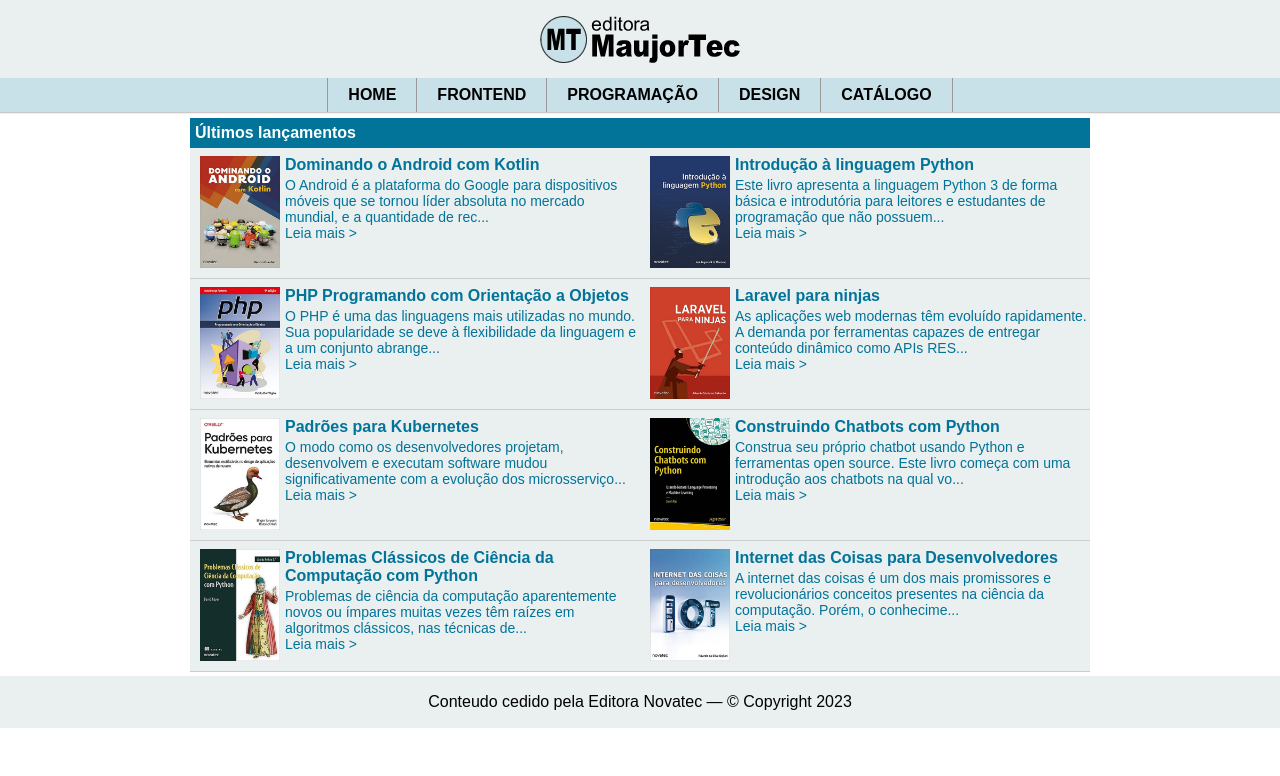
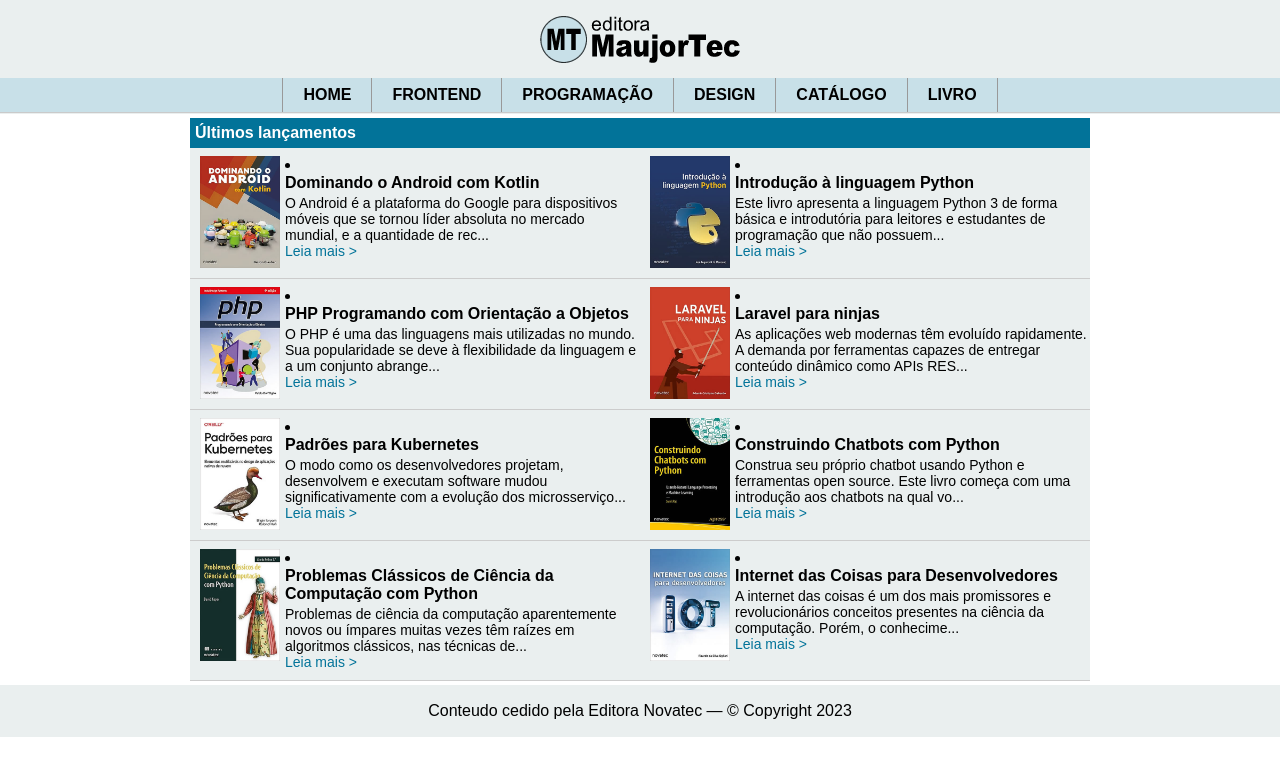
Before and after one commit to robertocsm/editora-maujortec, a React (Create React App) app: page / in a window 1280 px wide. Shown: the top 776 px of the page. Built offline with nearby package versions, Linux system fonts and the light colour scheme.

Commit message:
correção chamada a pagina Livro #1
Signed-off-by: Roberto <robertoc@copel.com>

```diff
--- a/src/App.js
+++ b/src/App.js
@@ -46,7 +46,7 @@ class App extends Component {
               const livro = this.state.livros.find(
                  livro => livro.slug === props.match.params.livroSlug);
                   if (livro) return <Livro livro={livro} />;
-                  else return <not found/>;
+                  else return <NotFound/>;
                  }}
                />
           <Route component={NotFound} />
--- a/src/components/Catalogo.js
+++ b/src/components/Catalogo.js
@@ -37,4 +37,4 @@ const Catalogo = ({ livros}) => {
     );
 };
 
-export default Catalogo
+export default Catalogo;
--- a/src/components/Home.js
+++ b/src/components/Home.js
@@ -1,6 +1,5 @@
 import React from "react";
 import { Link } from "react-router-dom";
-import Livro from "./Livro";
 const Home = ({ livros }) => (
     <main className="principal">
         <h2>Últimos lançamentos</h2>
@@ -17,15 +16,18 @@ const Home = ({ livros }) => (
                  .filter(c => c.slug === livro.slug)
                  .map(livro =>
                     (
-                            <Link to={`/livro/${livro.slug}`} key={livro.id} >
-                            {
-                                <div className="detalhes">
+
+                        <li>
                             <h3>{livro.titulo}</h3>
                             <p>{livro.descricao.slice(0, 130) + "..."}</p>
+                            <Link to={`/livro/${livro.slug}`} key={livro.id} >                                {
+                                    <div className="detalhes">
                                         <p>Leia mais &gt;</p>
                                     </div>
                                 }
                             </Link>
+                        </li>
+
                         )
                     )
                 }
--- a/src/components/Livro.js
+++ b/src/components/Livro.js
@@ -1,7 +1,10 @@
 import React from "react";
-const Livro = ({ livro }) =>(
+import { Link } from "react-router-dom";
+const Livro = ({ livro }) => (
     <main className="principal">
         <div className="pag-livro">
+        <h2>404!</h2>
+        <p>Página não encontrada ou removida. <Link to="/">Ir para Home Page</Link></p>
             <h2>{livro.titulo}</h2>
             <div className="livro">
                 <img
--- a/src/components/Navegacao.js
+++ b/src/components/Navegacao.js
@@ -20,6 +20,9 @@ const Navegacao = () =>(
         <li>
             <NavLink exact activeStyle={linkCorrente} to="/catalogo">Catálogo</NavLink>
         </li>
+        <li>
+            <NavLink exact activeStyle={linkCorrente} to="/livro">Livro</NavLink>
+        </li>
     </ul>
 );
 
--- a/src/components/NotFound.js
+++ b/src/components/NotFound.js
@@ -3,7 +3,7 @@ import { Link } from "react-router-dom";
 const NotFound = () =>(
     <main className="principal">
         <h2>404!</h2>
-        <p>Página não encontrada ou renovida. <Link to="/">Ir para Home Page</Link></p>
+        <p>Página não encontrada ou removida. <Link to="/">Ir para Home Page</Link></p>
     </main>
 );
 
```
Lines whose indentation alone changed are shown as unchanged.
